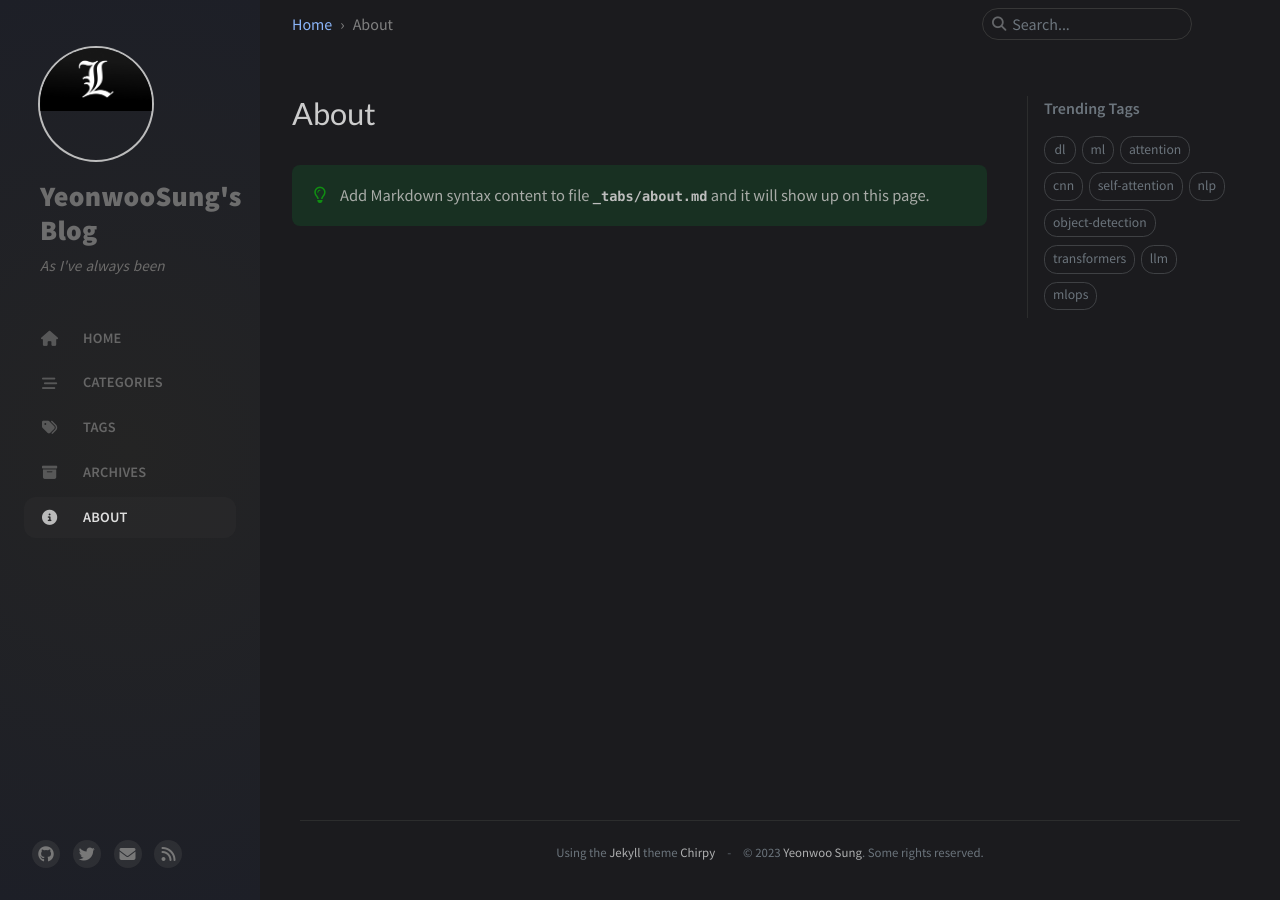
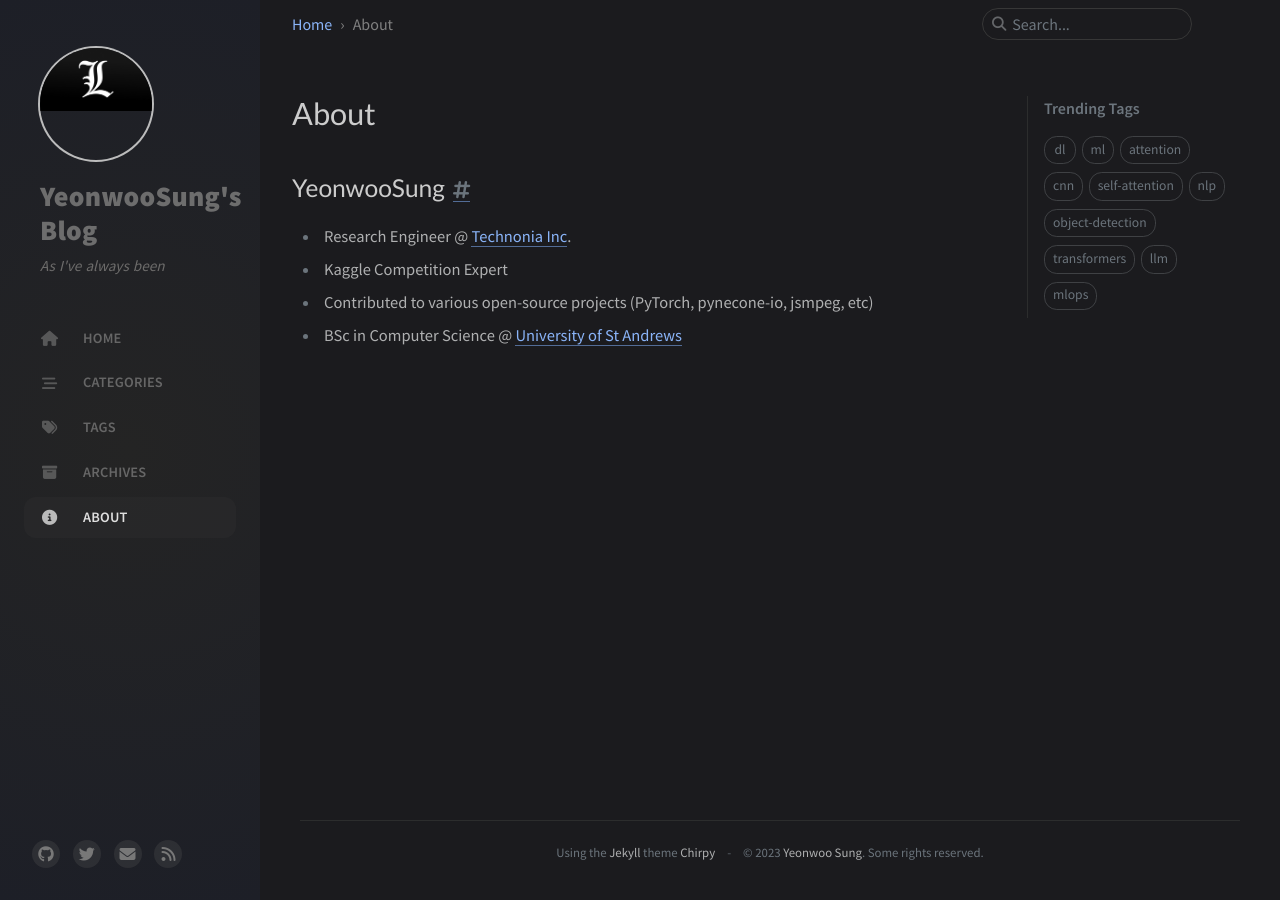
Before and after one commit to YeonwooSung/YeonwooSung.github.io, a Jekyll site: the page built from _tabs/about.md, in a window 1280 px wide. Built offline with Jekyll 4.4.1, drawn with Linux system fonts in a browser that asks for light colours; comment, search, counter and statistics services are not loaded.

Commit message:
feat: Update About page

```diff
--- a/_tabs/about.md
+++ b/_tabs/about.md
@@ -4,5 +4,12 @@ icon: fas fa-info-circle
 order: 4
 ---
 
-> Add Markdown syntax content to file `_tabs/about.md`{: .filepath } and it will show up on this page.
-{: .prompt-tip }
+<!-- > Add Markdown syntax content to file `_tabs/about.md`{: .filepath } and it will show up on this page.
+{: .prompt-tip } -->
+
+## YeonwooSung
+
+- Research Engineer @ [Technonia Inc](http://technonia.co.kr/).
+- Kaggle Competition Expert
+- Contributed to various open-source projects (PyTorch, pynecone-io, jsmpeg, etc)
+- BSc in Computer Science @ [University of St Andrews](https://www.st-andrews.ac.uk/)
```
